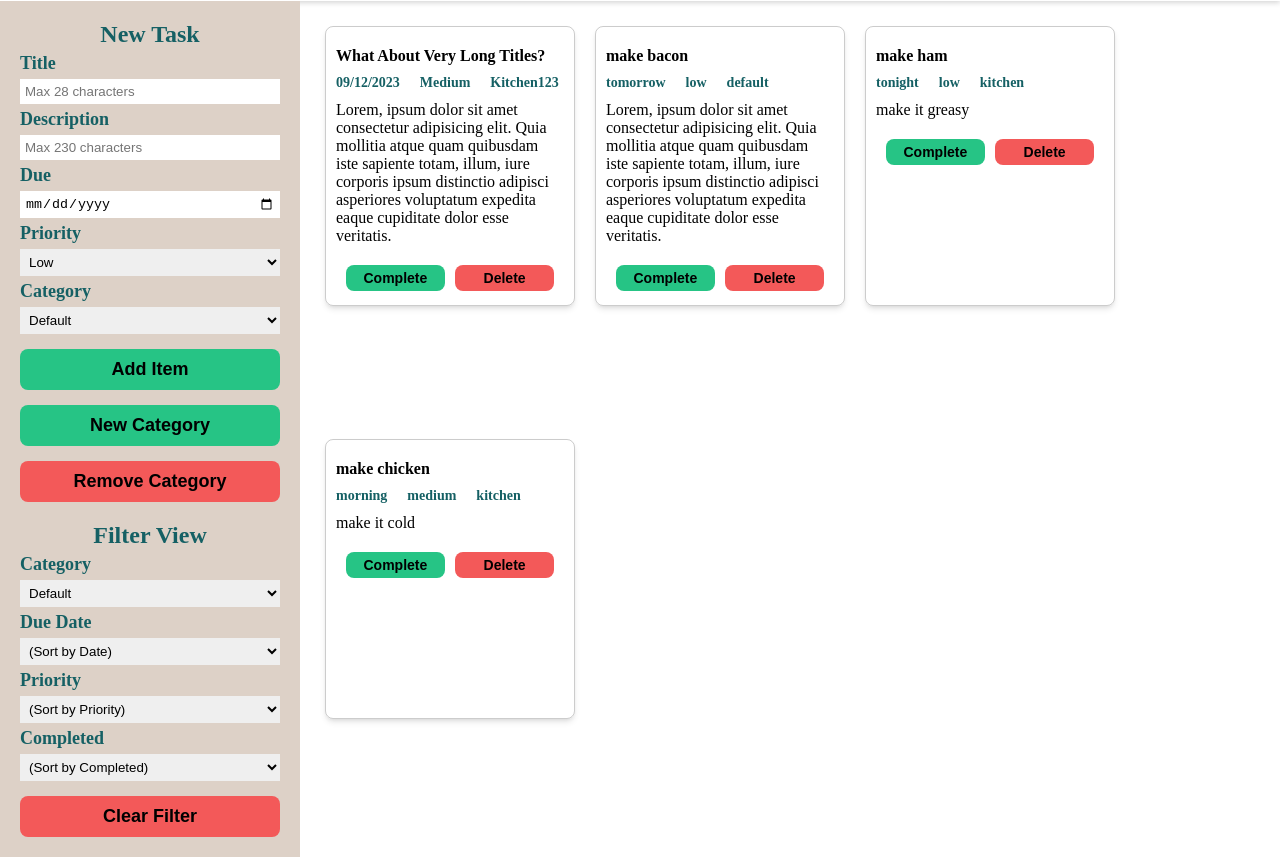
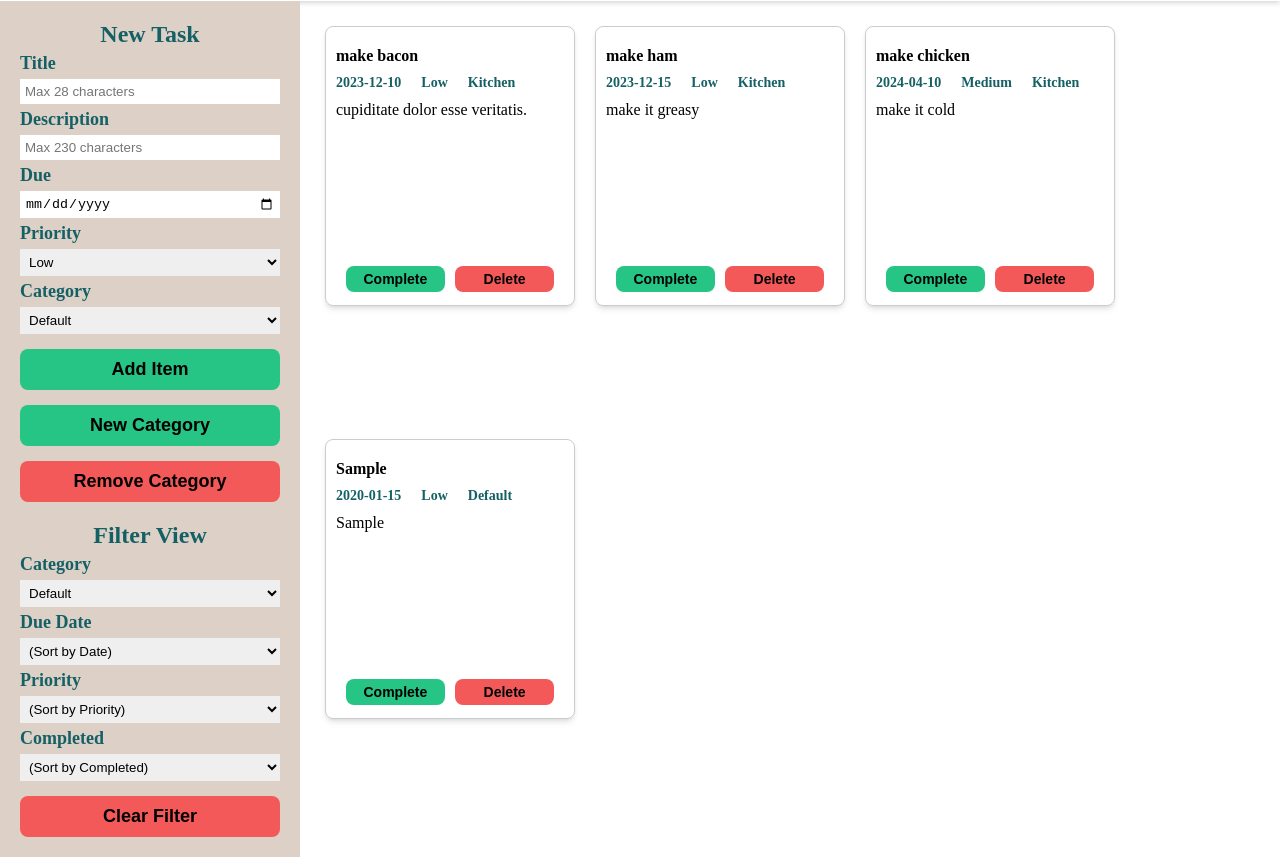
Before and after one commit to oaksvirals/todo-list, a website built with webpack: page src/template.html in a window 1280 px wide. Both pictures are taken after typing "Sample", "Sample", "2020-01-15" into the empty fields and a click on the button "Add Item". Shown: the part 44-901 px from the top of the page. Built offline with nearby package versions, Linux system fonts and the light colour scheme.

Commit message:
Display fixes
Fixed button placement in tasks and minor styling.

```diff
--- a/src/index.js
+++ b/src/index.js
@@ -29,14 +29,14 @@ import { categories, makeCategory, removeCategory } from './categories';
 // delete a todo
 
 // test subjects
-const makeBacon = makeTodo('make bacon', 'Lorem, ipsum dolor sit amet consectetur adipisicing elit. Quia mollitia atque quam quibusdam iste sapiente totam, illum, iure corporis ipsum distinctio adipisci asperiores voluptatum expedita eaque cupiditate dolor esse veritatis.', 'tomorrow', 'high', 'default');
-const makeHam = makeTodo('make ham', 'make it greasy', 'tonight', 'low', 'kitchen');
-const makeChicken = makeTodo('make chicken', 'make it cold', 'morning', 'medium', 'kitchen');
+const makeBacon = makeTodo('make bacon', 'cupiditate dolor esse veritatis.', '2023-12-10', 'High', 'Default');
+const makeHam = makeTodo('make ham', 'make it greasy', '2023-12-15', 'Low', 'Kitchen');
+const makeChicken = makeTodo('make chicken', 'make it cold', '2024-04-10', 'Medium', 'Kitchen');
 
 makeCategory('Kitchen');
-changePriority('make bacon', 'low');
+changePriority('make bacon', 'Low');
 // removeCategory('kitchen');
-changeCategory('make bacon', 'kitchen');
+changeCategory('make bacon', 'Kitchen');
 
 console.log(todoList);
 console.log(categories);
@@ -52,7 +52,7 @@ const filterCategory = document.querySelector('#filterCategory');
 const main = document.querySelector('main');
 
 // category handling
-function displayCategories() {
+(function displayCategories() {
 
     for (let i = 0; i < categories.length; i++) {
         const categoryOption = document.createElement('option');
@@ -65,9 +65,7 @@ function displayCategories() {
         filterOption.textContent = categories[i];
         filterOption.setAttribute('value', categories[i]);
     };
-};
-
-displayCategories();
+})();
 
 // new task handling
 const newTask = () => {
@@ -97,9 +95,10 @@ const newTask = () => {
 
     console.log(todoList, 'new task handling');
 
+    clearDisplay();
+    displayTasks();
+
 };
-
-addItemButton.addEventListener('click', newTask);
 
 // task display
 function displayTasks() {
@@ -161,3 +160,16 @@ function displayTasks() {
 };
 
 displayTasks();
+
+// clear display
+function clearDisplay() {
+
+        const task = document.querySelectorAll('.task');
+        task.forEach((element) => {
+            element.remove();
+        });
+
+};
+
+// event listeners
+addItemButton.addEventListener('click', newTask);
--- a/src/style.css
+++ b/src/style.css
@@ -164,6 +164,11 @@ main {
     padding: 10px;
 }
 
+.task .taskDescription {
+    width: 225px;
+    height:165px;
+}
+
 .taskCompleteBtn,
 .taskDeleteBtn {
     padding: 5px;
--- a/src/template.html
+++ b/src/template.html
@@ -21,9 +21,9 @@
                 <input type="date" id="due" name="due" required/>
                 <label for="priority">Priority</label>
                 <select name="priority" id="priority">
-                    <option value="low">Low</option>
-                    <option value="medium">Medium</option>
-                    <option value="high">High</option>
+                    <option value="Low">Low</option>
+                    <option value="Medium">Medium</option>
+                    <option value="High">High</option>
                 </select>
                 <label for="category">Category</label>
                 <select name="category" id="category">
@@ -60,7 +60,7 @@
             </section>
         </aside>
         <main>
-            <div class="task">
+            <!-- <div class="task">
                 <h2 class="taskTitle">What About Very Long Titles?</h2>
                 <div class="meta">
                 <p class="taskDue">09/12/2023</p>
@@ -72,7 +72,7 @@
                  <button class="taskCompleteBtn">Complete</button>
                 <button class="taskDeleteBtn">Delete</button>
                 </div>
-            </div>
+            </div> -->
         </main>
     </div>
 </body>
```
